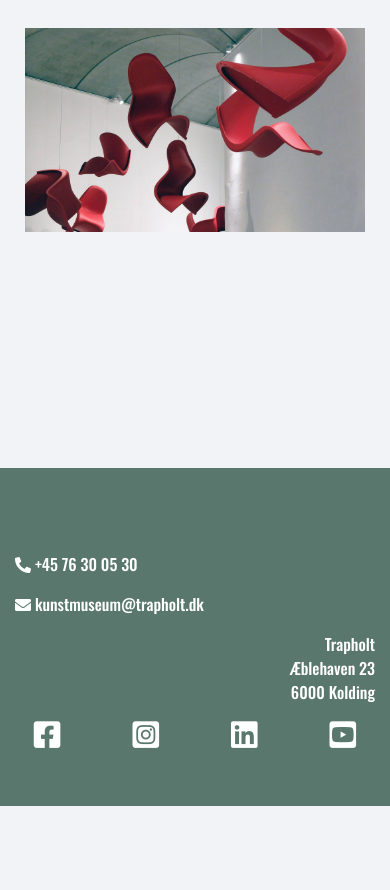
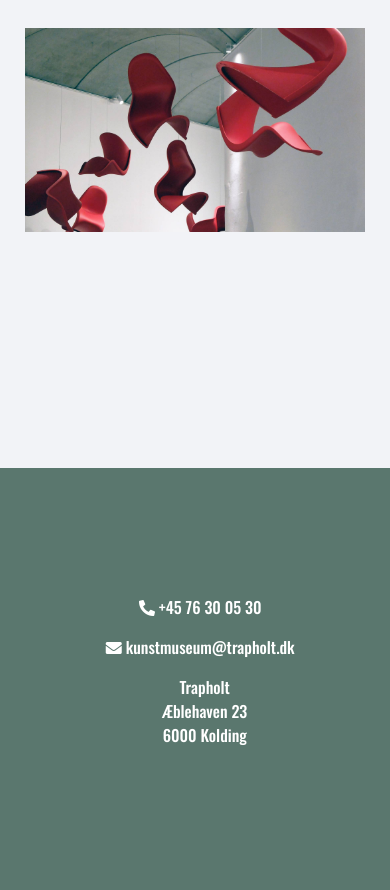
Before and after one commit to ZuzanaGabonayova/trapholt-project, a plain HTML site: page index.html in a window 390 px wide. Shown: the part 5440-6330 px from the top of the page. Before the commit the page ends 6246 px from the top, so only its background shows below. Drawn offline with nearby package versions, Linux system fonts and the light colour scheme.

Commit message:
Updated footer

```diff
--- a/assets/css/style.css
+++ b/assets/css/style.css
@@ -95,8 +95,9 @@ header .hero-img-bg {
 
 
 /* START OF FOOTER */
-footer {
+#footer {
     height: 25vh;
+    width: 100vw;
     background-color: #506f65ee;
     color: #ffffff;
     display: flex;
@@ -105,33 +106,41 @@ footer {
     align-items: center;
 }
 
-footer .footer-contact{
+#footer .footer-contact{
     width: 100vw;
-}
-
-footer p{
-    color: #ffffff;
-}
-
-footer .footer-contact ul{
-    width: 100%;
     justify-content: center;
     align-items: center;
     display: flex;
 }
 
-footer a{
+#footer p{
+    color: #ffffff;
+}
+
+#footer .social, #footer .contact, #footer .address{
+    width: 100%;
+}
+#footer .footer-contact .social ul li{
+    padding: 0 2rem;
+}
+#footer .footer-contact .social .list-inline{
+    justify-content: center;
+    display: flex;
+    margin-left: -13vw;
+}
+
+#footer a{
     text-decoration: none;
     color: #ffffff;
 }
 
-  footer a i:hover {
+  #footer a i:hover {
     color: #f79957;
   }
 
-  footer .social-item i {
+  #footer .social-item i {
     font-size: 1.9rem;
-    padding: 0 2rem;
+    padding: 0 0rem;
   }
 /*     footer .newsletter {
         margin-top: 5vh;
@@ -164,8 +173,10 @@ footer a{
     footer .footer-contact .contact{
         text-align: left
     }
-    footer .footer-contact .address{
+    #footer .footer-contact .address{
         text-align: right;
+        margin-left: -17vw;
+
     }
 
 /* END OF FOOTER */
@@ -192,4 +203,39 @@ footer a{
         width: 100%;
         height: 100vh;
     }
+
+
+
+    #footer{
+        height: 50vh;
+        display: flex;
+        flex-direction: row;
+    }
+
+    #footer .footer-contact .contact{
+        order: 1;
+        justify-content: center;
+        text-align: center;
+        margin: 0;
+        padding: 0;
+        width: 90vw;
+    }
+    #footer .footer-contact .flex-col .social{
+        display: none;
+    }
+    #footer .footer-contact .address{
+        order: 2;
+    }
+    #footer .social-item i {
+        font-size: 1.5rem;
+    }
+    #footer .footer-contact .social ul li{
+        padding: 0 1.5rem;
+    }
+    #footer .footer-contact .address{
+        justify-content: center;
+        display: flex;
+        margin: 0;
+        text-align: center;
+    }
 }
--- a/index.html
+++ b/index.html
@@ -147,7 +147,7 @@
                                 architecture and scenic location<br>
                                 down to Kolding fjord.<br>
                             </p>
-                            <button class="btn">More</button>
+                            <button class="btn" onclick="location.href='/assets/about.html';">More</button>
                         </div>
                     </div>
                 </div>
@@ -186,7 +186,7 @@
                         data-aos-anchor-placement="bottom-bottom">
                             <div class="verner-panton">
                                 <img src="/assets/img/front-page/udvalgt-panton.jpg" alt="verner-panton">
-                                <button class="btn-exhibitions">Verner <br> Panton</button>
+                                <button class="btn-exhibitions" onclick="location.href='/assets/exhibitions.html/#current-exhibitions.verner-panton';">Verner <br> Panton</button>
                             </div>
                         </div>
 
@@ -196,7 +196,7 @@
                         data-aos-duration="1000"
                         data-aos-anchor-placement="bottom-bottom">
                             <div class="close-to-the-trees">
-                                <button class="btn-exhibitions">Close to <br>the trees</button>
+                                <button class="btn-exhibitions" onclick="location.href='/assets/exhibitions.html/#current-exhibitions.cttt';">Close to <br>the trees</button>
                                 <img src="/assets/img/front-page/Udvalgt-hjemmeside.jpg" alt="">
                             </div>
                         </div>
@@ -237,7 +237,7 @@
                                 See opening hours, prices<br>
                                 and where to find us.<br>
                             </p>
-                            <button class="btn">More</button>
+                            <button class="btn" onclick="location.href='/assets/visit.html';">More</button>
                         </div>
                     </div>
                 </div>
@@ -347,7 +347,7 @@
                                 Send us an inquiry or contact<br>
                                 one of our employees directly.
                             </p>
-                            <button class="btn">More</button>
+                            <button class="btn" onclick="location.href='/assets/contact.html';">More</button>
                         </div>
                     </div>
                 </div>
@@ -371,19 +371,22 @@
 
 
 
-    <footer>
+    <section id="footer">
 
         <div class="container-fluid">
             <div class="row footer-contact">
-                <div class="col-sm-12 col-md-3 flex-col contact">
+                <div class="col-sm-12 col-md-3 flex-col">
+                    <div class="contact">
                         <p><i class="fas fa-phone-alt"></i>
                         +45 76 30 05 30</p>
                         <p>
                         <i class="fas fa-envelope"></i>
                         kunstmuseum@trapholt.dk</p>
                     </div>
+                </div>
 
-                <div class="col-sm-12 col-md-6 flex-col social">
+                <div class="col-sm-12 col-md-6 flex-col">
+                    <div class="social">
                         <ul class="list-inline">
                             <li class="social-item list-inline-item">
                                 <a href="https://facebook.com" alt="facebook">
@@ -408,15 +411,18 @@
                             </li>
                         </ul>
                     </div>
+                </div>
 
-                <div class="col-sm-12 col-md-3 flex-col address">
+                <div class="col-sm-12 col-md-3 flex-col">
+                    <div class="address">
                         <p>Trapholt<br>
                         Æblehaven 23<br>
                         6000 Kolding</p>
                     </div>
                 </div>
             </div>
-    </footer>
+        </div>
+    </section>
 
 
 
```
Lines whose indentation alone changed are shown as unchanged.
